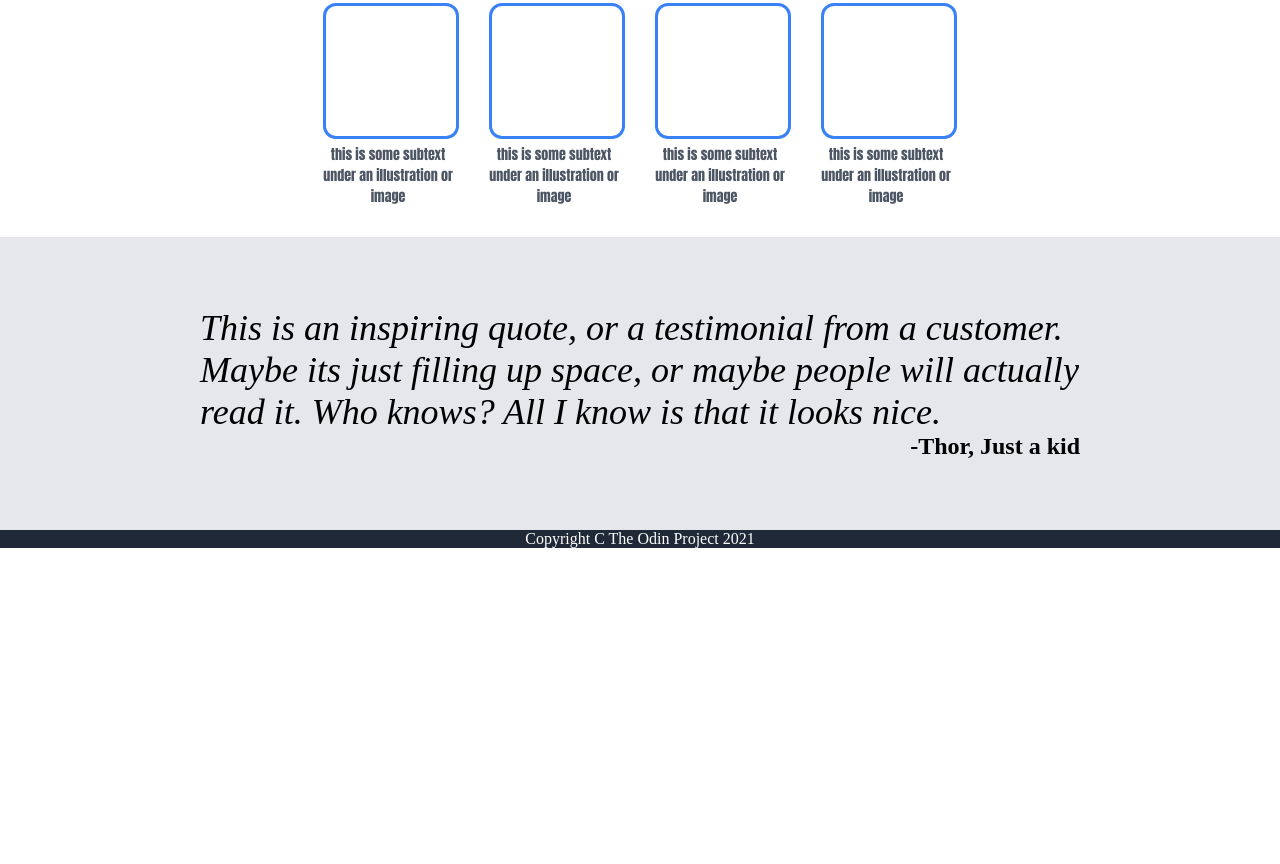
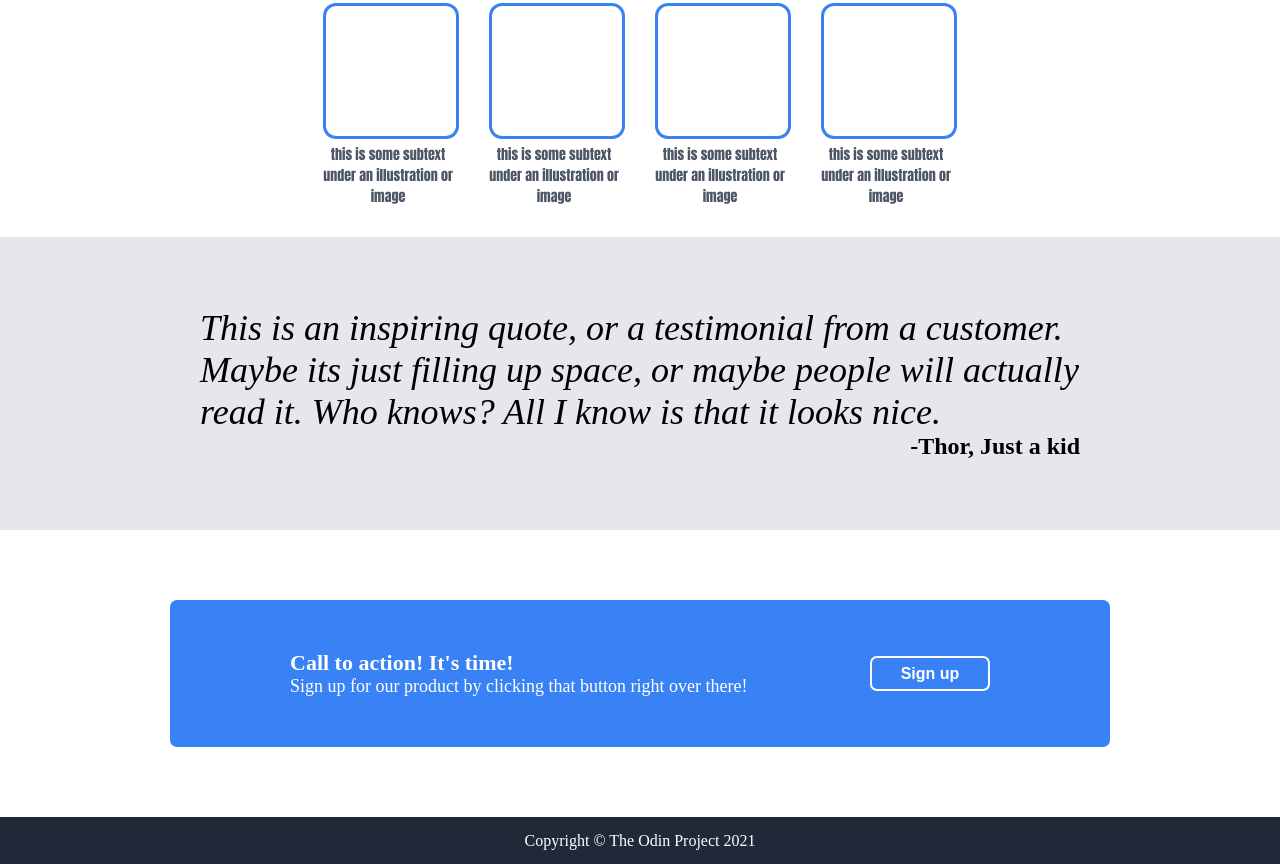
Before and after one commit to MohammadLatif380/landing-page, a plain HTML site: page index.html in a window 1280 px wide. Shown: the part 381-1245 px from the top of the page. Before the commit the page ends 929 px from the top, so only its background shows below. Drawn offline with Linux system fonts and the light colour scheme.

Commit message:
Add section-4 and make adjustments

```diff
--- a/index.html
+++ b/index.html
@@ -34,19 +34,19 @@
             <div class="child-2">
                 <div class="card">
                     <div class="empty"></div>
-                    <div class="text">this is some subtext under an illustration or image</div>
+                    <div class="text-of-image">this is some subtext under an illustration or image</div>
                 </div>
                 <div class="card">
                     <div class="empty"></div>
-                    <div class="text">this is some subtext under an illustration or image</div>
+                    <div class="text-of-image">this is some subtext under an illustration or image</div>
                 </div>
                 <div class="card">
                     <div class="empty"></div>
-                    <div class="text">this is some subtext under an illustration or image</div>
+                    <div class="text-of-image">this is some subtext under an illustration or image</div>
                 </div>
                 <div class="card">
                     <div class="empty"></div>
-                    <div class="text">this is some subtext under an illustration or image</div>
+                    <div class="text-of-image">this is some subtext under an illustration or image</div>
                 </div>
             </div>
         </div>
@@ -60,7 +60,21 @@
             </div>
 
         </div>
+        <!-- section-4 -->
+        <div class="section-4">
+            <div class="window">
+                <div class="text">
+                    <div class="head-text">Call to action! It's time!</div>
+                    <div class="main-text">Sign up for our product by clicking that button right over there!</div>
+                </div>
+                <button class="Sign-up">Sign up</button>
+            </div>
+        </div>
         <!-- footer -->
-        <div class="footer">Copyright C The Odin Project 2021</div>
+        <div class="footer">
+            <div class="footer-text">
+                Copyright &copy; The Odin Project 2021
+            </div>
+        </div>
     </body>
 </html>
--- a/styles.css
+++ b/styles.css
@@ -35,7 +35,6 @@ body {
 
 .first-card {
     flex: 1;
-    /* background-color: yellow; */
     display: flex;
     flex-direction: column;
     color: #f9faf8;
@@ -101,13 +100,14 @@ ul a, ul {
     margin-top: auto;
     display: flex;
     justify-content: center;
+    align-items: center;
     background-color: #1f2937;
     color: white;
+    height: 47px;
 
 }
 
 .section-2 {
-    /* background-color: aqua; */
     display: flex;
     flex-direction: column;
     align-items: center;
@@ -136,7 +136,7 @@ ul a, ul {
     margin-bottom: 5px;
 }
 
-.text {
+.text-of-image {
     font-family: Impact, Haettenschweiler, 'Arial Narrow Bold', sans-serif;
     width: 130px;
     text-align: center;
@@ -162,3 +162,46 @@ ul a, ul {
     font-size: 24px;
     margin-left: auto;
 }
+
+.section-4 {
+    padding: 70px 150px;
+    display: flex;
+    justify-content: center;
+}
+
+.head-text {
+    font-weight: bold;
+    font-size: 22px;
+}
+
+.main-text {
+    font-size: 18px;
+}
+
+.window {
+    display: flex;
+    background-color: #3882f6;
+    width: 700px;
+    padding: 50px 120px;
+    align-items: center;
+    border-radius: 7px;
+}
+
+.Sign-up {
+    background-color: #3882f6;
+    border: solid white 2px;
+    color: white;
+    border-radius: 7px;
+    width: 120px;
+    font-size: 16px;
+    font-weight: bold;
+    height: 35px;
+}
+
+.text {
+    flex: 1;
+    display: flex;
+    flex-direction: column;
+    align-items: flex-start;
+    color: #FFFFFF;
+}
```
